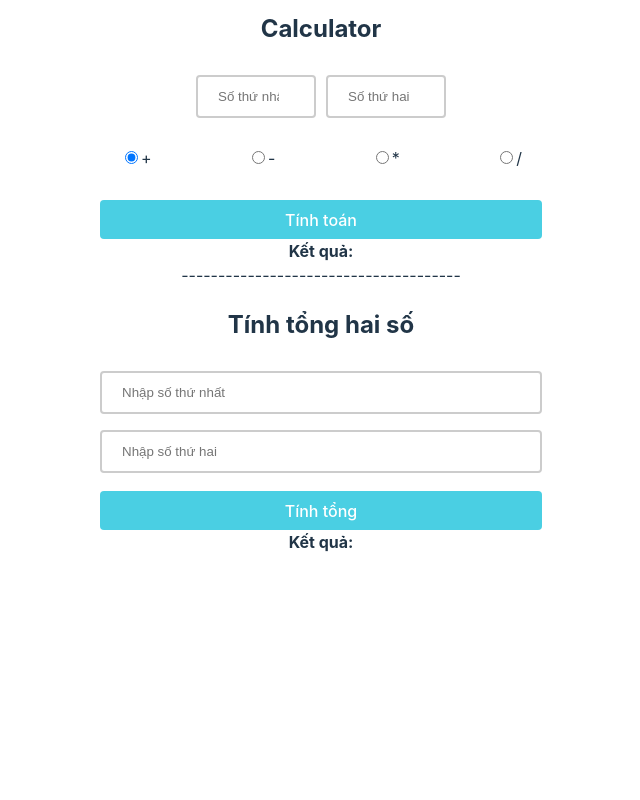
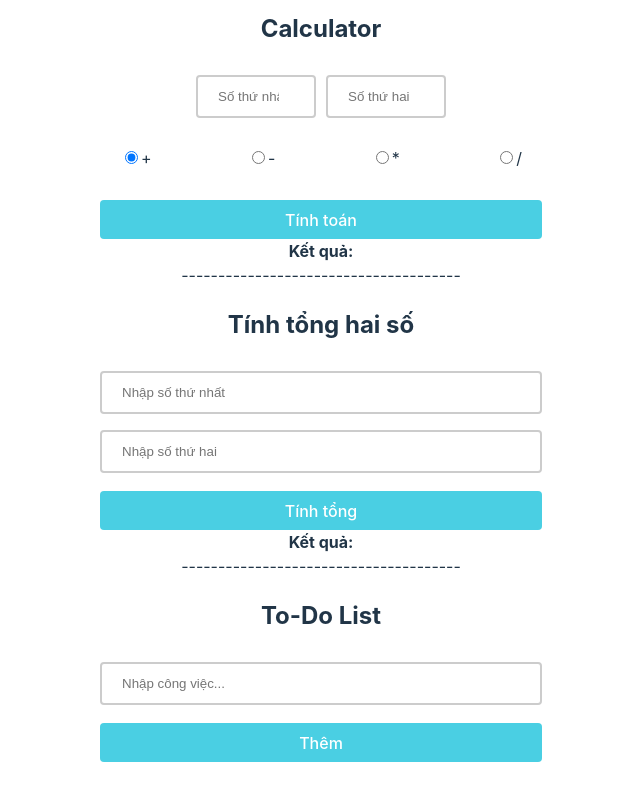
Before and after one commit to LeTThuyHien/BTTH_PTUD_js, a React (Vite) app in the folder BTTH_Tuan03/lab01/: page / in a window 1280 px wide. Shown: the part 222-1022 px from the top of the page, without its empty margins (319-959 px from the left). Before the commit the page ends 808 px from the top, so only its background shows below. Built offline with nearby package versions, Linux system fonts and the light colour scheme.

Commit message:
BTTH_PTGDDUD_Tuan03_lab01_TestTodoList

```diff
--- a/BTTH_Tuan03/lab01/src/App.jsx
+++ b/BTTH_Tuan03/lab01/src/App.jsx
@@ -4,6 +4,7 @@ import './App.css'
 import Name from './components/Name';
 import Calculator from './components/Calculator';
 import SumCalculator from './components/SumCalcutor';
+import TodoList from './components/TodoList';
 function App() {
 
 
@@ -21,6 +22,10 @@ function App() {
       <div className="App">
         <SumCalculator />
       </div>
+      <div>--------------------------------------</div>
+      <div className="App">
+        <TodoList />
+      </div>
 
     </>
 
--- a/BTTH_Tuan03/lab01/src/components/Calculator.css
+++ b/BTTH_Tuan03/lab01/src/components/Calculator.css
@@ -14,3 +14,13 @@ input[type="number"] {
     padding: 12px 20px;
     border-radius: 4px;
 }
+
+.btn_calculator > button {
+    width: 100%;
+    background-color: #4acfe3;
+    color: white;
+    border: none;
+    border-radius: 4px;
+    cursor: pointer;
+    margin-top: 10px;
+}
--- a/BTTH_Tuan03/lab01/src/components/Calculator.jsx
+++ b/BTTH_Tuan03/lab01/src/components/Calculator.jsx
@@ -93,8 +93,8 @@ const Calculator = () => {
       </div>
 
 
-      <div >
-        <button onClick={handleCalculation}>Tính toán</button>
+      <div className="btn_calculator" >
+        <button  onClick={handleCalculation}>Tính toán</button>
       </div>
 
       <div >
--- a/BTTH_Tuan03/lab01/src/components/Name.css
+++ b/BTTH_Tuan03/lab01/src/components/Name.css
@@ -9,7 +9,8 @@ input[type="text"] {
 
 
 
-button {
+.btn_click,
+.btn_reset {
     width: 100%;
     background-color: #4acfe3;
     color: white;
--- a/BTTH_Tuan03/lab01/src/components/Name.jsx
+++ b/BTTH_Tuan03/lab01/src/components/Name.jsx
@@ -31,8 +31,8 @@ import './Name.css';
                     disabled={disabled !== ''}
                 />
                 <div>
-                    <button onClick={handleClick}>Click</button>
-                    <button onClick={handleReset}>Reset</button>
+                    <button className='btn_click' onClick={handleClick}>Click</button>
+                    <button className='btn_reset' onClick={handleReset}>Reset</button>
                 </div>
                 <span>{result}</span>
             </div>
--- /dev/null
+++ b/BTTH_Tuan03/lab01/src/components/SumCalculator.css
@@ -0,0 +1,9 @@
+.btn_sumCalculator>button{
+    width: 100%;
+    background-color: #4acfe3;
+    color: white;
+    border: none;
+    border-radius: 4px;
+    cursor: pointer;
+    margin-top: 10px;
+}
--- a/BTTH_Tuan03/lab01/src/components/SumCalcutor.jsx
+++ b/BTTH_Tuan03/lab01/src/components/SumCalcutor.jsx
@@ -1,4 +1,5 @@
 import { useState } from 'react';
+import "./SumCalculator.css";
 
 const SumCalculator = () => {
   const [num1, setNum1] = useState('');
@@ -33,9 +34,11 @@ const SumCalculator = () => {
           onChange={(e) => setNum2(e.target.value)}
           placeholder="Nhập số thứ hai"
         />
+      </div >
+      <div className='btn_sumCalculator' >
+        <button  onClick={calculateSum}>Tính tổng</button>
       </div>
 
-      <button onClick={calculateSum}>Tính tổng</button>
       <div>
         <strong>Kết quả: </strong> {sum}
       </div>
--- /dev/null
+++ b/BTTH_Tuan03/lab01/src/components/TodoList.css
@@ -0,0 +1,33 @@
+.add-button {
+  width: 100%;
+  background-color: #4acfe3;
+  color: white;
+  border: none;
+  border-radius: 4px;
+  cursor: pointer;
+  margin-top: 10px;
+}
+
+.task-list {
+  list-style: none;
+  padding: 0;
+  margin-top: 15px;
+}
+
+.task-item {
+  display: flex;
+  justify-content: space-between;
+  align-items: center;
+  background: #f2f2f2;
+  padding: 10px;
+  border-radius: 5px;
+  margin-top: 5px;
+}
+.remove-button{
+  background-color: #f44336;
+  color: white;
+  border: none;
+  border-radius: 4px;
+  cursor: pointer;
+  padding: 5px 10px;
+}
--- /dev/null
+++ b/BTTH_Tuan03/lab01/src/components/TodoList.jsx
@@ -0,0 +1,42 @@
+import { useState } from "react";
+import "./TodoList.css"; // Import CSS
+
+const TodoList = () => {
+  const [tasks, setTasks] = useState([]);
+  const [task, setTask] = useState("");
+
+  const addTask = () => {
+    if (task.trim() === "") return;
+    setTasks([...tasks, task]);
+    setTask("");
+  };
+
+  const deleteTask = (index) => {
+    setTasks(tasks.filter((_, i) => i !== index));
+  };
+
+  return (
+    <div className="todo-container">
+      <h2>To-Do List</h2>
+      <div className="input-container">
+        <input
+          type="text"
+          value={task}
+          onChange={(e) => setTask(e.target.value)}
+          placeholder="Nhập công việc..."
+        />
+        <button onClick={addTask} className="add-button">Thêm</button>
+      </div>
+      <ul className="task-list">
+        {tasks.map((t, index) => (
+          <li key={index} className="task-item">
+            {t}
+            <button onClick={() => deleteTask(index)} className="remove-button">Xóa</button>
+          </li>
+        ))}
+      </ul>
+    </div>
+  );
+};
+
+export default TodoList;
```
Also changed, not shown: BTTH_Tuan03/lab01/src/components/SumCalcutor.css (deleted), BTTH_Tuan03/lab01/src/minhchung/TestTodoList.png (added). Lines whose indentation alone changed are shown as unchanged.
